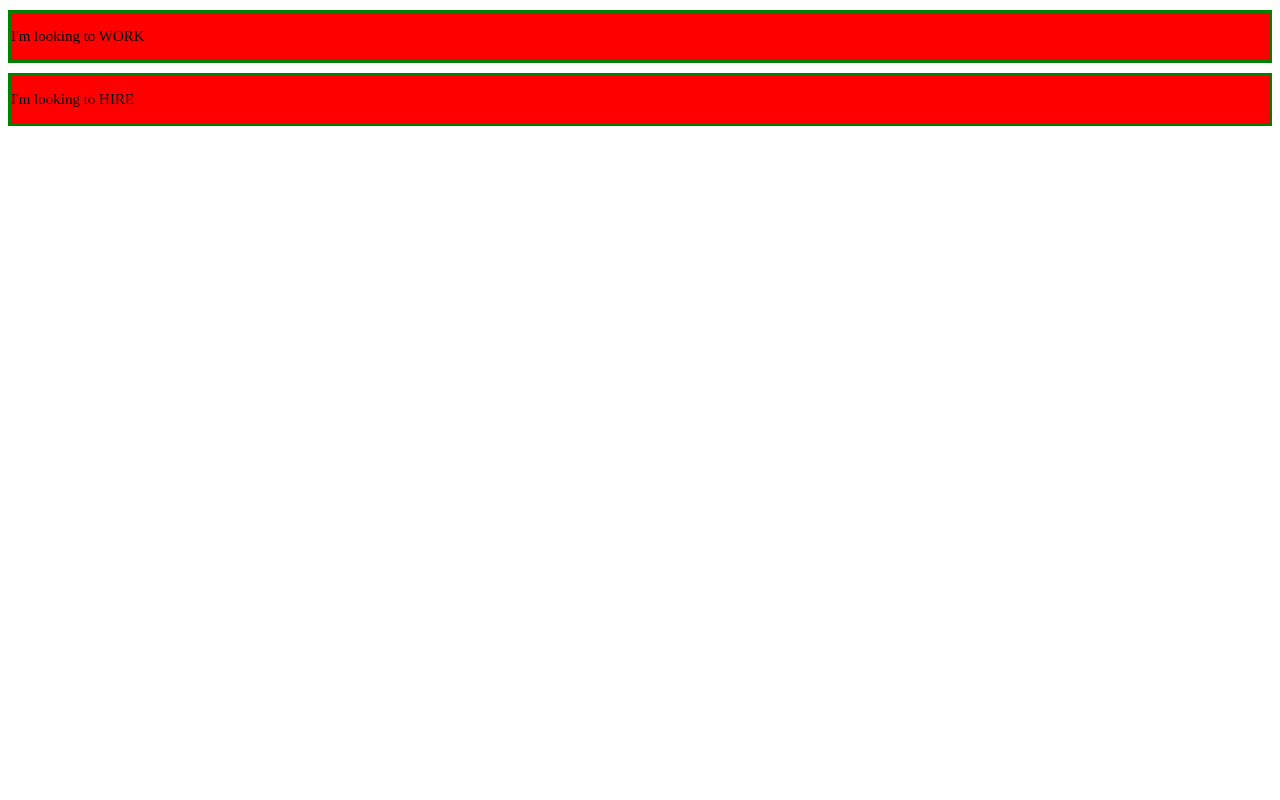
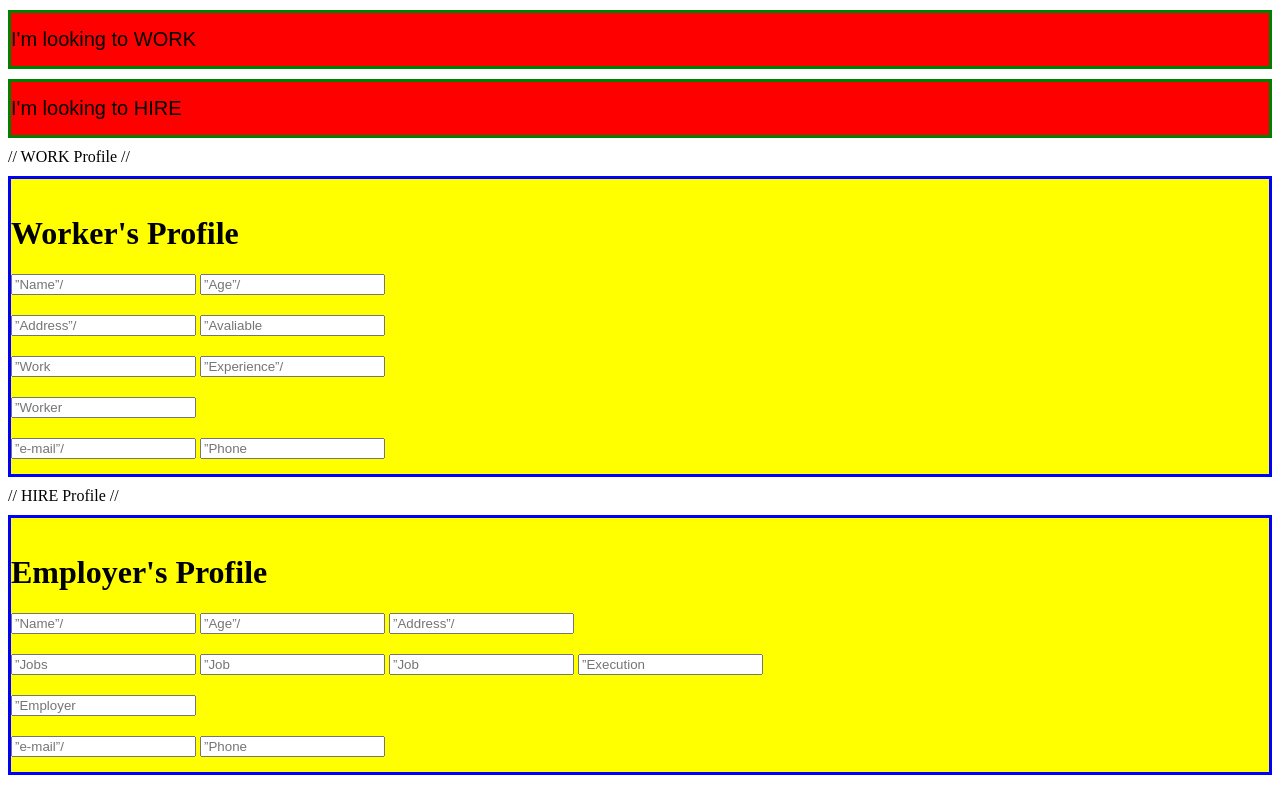
Before and after one commit to luckettj/Ux2, a plain HTML site: page index.html in a window 1280 px wide. Drawn offline with Linux system fonts and the light colour scheme.

Commit message:
profile-templates
template of what will be included in the worker and employer profiles

```diff
--- a/index.html
+++ b/index.html
@@ -10,8 +10,44 @@
 <body>
 
 <div id="button">
-  <p>I'm looking to WORK</p>
-  <p>I'm looking to HIRE</p>
+  	<p href="_____">I'm looking to WORK</p>
+  	<p href="_____">I'm looking to HIRE</p>
+</div>
+
+// WORK Profile //
+<div class="box">
+	<h1>Worker's Profile</h1>
+	<input type=”text” placeholder=”Name”/>
+	<input type=”text” placeholder=”Age”/>
+	<p></p>
+	<input type=”text” placeholder=”Address”/>
+	<input type=”text” placeholder=”Avaliable Working Hours”/>
+	<p></p>
+	<input type=”text” placeholder=”Work History”/>
+	<input type=”text” placeholder=”Experience”/>
+	<p></p>
+	<input type=”text” placeholder=”Worker Input”/>
+	<p></p>
+	<input type=”text” placeholder=”e-mail”/>
+	<input type=”text” placeholder=”Phone #”/>
+</div>
+
+// HIRE Profile //
+<div class="box">
+	<h1>Employer's Profile</h1>
+	<input type=”text” placeholder=”Name”/>
+	<input type=”text” placeholder=”Age”/>
+	<input type=”text” placeholder=”Address”/>
+	<p></p>
+	<input type=”text” placeholder=”Jobs Executed”/>
+	<input type=”text” placeholder=”Job Catagories”/>
+	<input type=”text” placeholder=”Job Locations”/>
+	<input type=”text” placeholder=”Execution Dates”/>
+	<p></p>
+	<input type=”text” placeholder=”Employer Input”/>
+	<p></p>
+	<input type=”text” placeholder=”e-mail”/>
+	<input type=”text” placeholder=”Phone #”/>
 </div>
 
 </body>
--- a/style.css
+++ b/style.css
@@ -6,5 +6,13 @@
 }
 
 p{
-  font-size: 15px;
+  font-size: 20px;
+  font-family: sans-serif;
 }
+
+.box{
+  background-color: yellow;
+  border: solid blue;
+  margin: 10px 0 10px 0;
+  padding: 15px 0 15px 0;
+}
```
Also changed, not shown: 1 other file.
